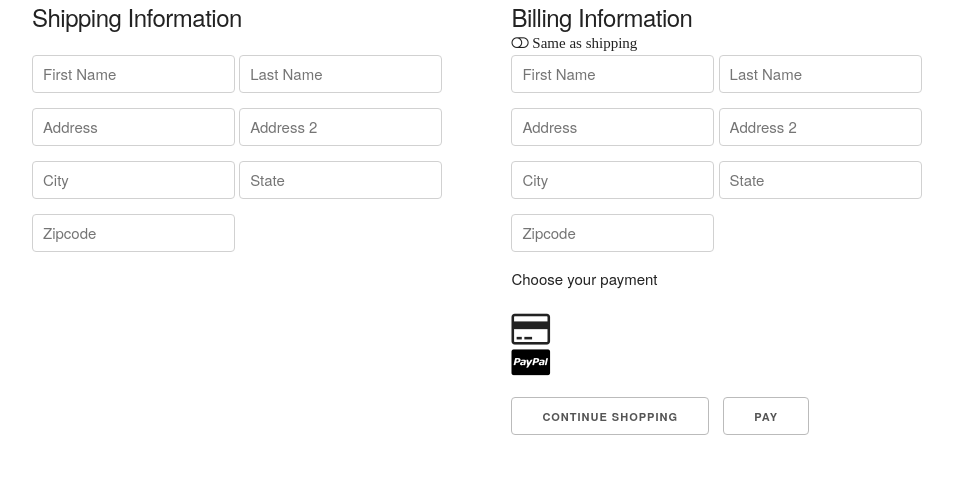
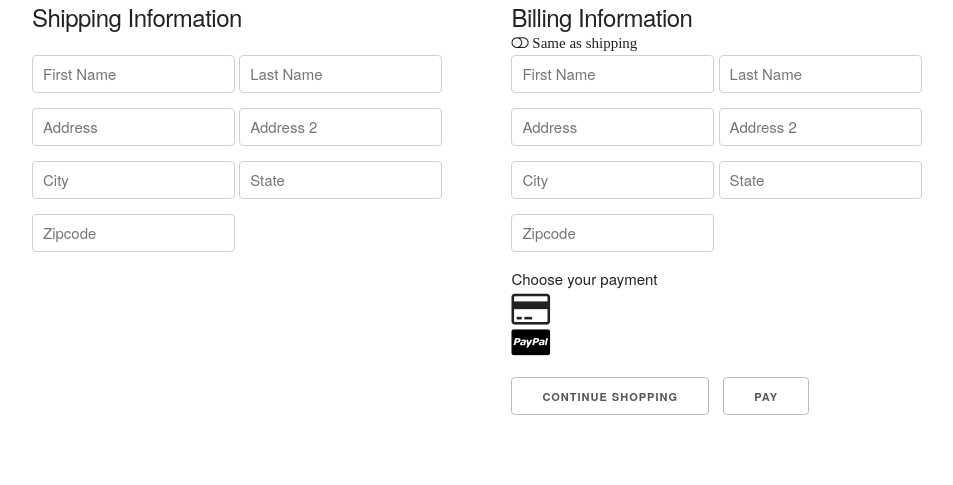
Before and after one commit to antyang/ecommerce, a CodeIgniter app: page /cart in a window 1280 px wide. Shown: the part 315-800 px from the top of the page, without its empty margins (176-1129 px from the left). Run offline with CodeIgniter, Linux system fonts and the light colour scheme; some libraries are stand-ins or nearby versions.

Commit message:
minor additions to cart

```diff
--- a/application/views/cart.php
+++ b/application/views/cart.php
@@ -49,7 +49,10 @@
 			margin-bottom: 0px;
 			/*display: inline-block;*/
 		}
-
+		#credit{
+			width: 50px;
+			margin: 0;
+		}
 	</style>
 </head>
 <body>
@@ -125,8 +128,9 @@
 						<input type="text" placeholder="City">
 						<input type="text" placeholder="State">
 						<input type="text" placeholder="Zipcode"><br>
-					<h6>Choose your payment</h6>
-					<h3 id="credit" style="margin:auto;"><i class="fa fa-credit-card"></i><a href=""><h4><i class="fa fa-cc-paypal"></i></h4></a></h3>
+					<h6 style="margin:auto;">Choose your payment</h6>
+					<h3 id="credit"><i class="fa fa-credit-card"></i></h3>
+					<h4><a href=""><i class="fa fa-cc-paypal"></i></a></h4>
 						<div id="credit_payment">
 							<input type="text" placeholder="Card">
 							<input type="text" placeholder="Security Code">
```
